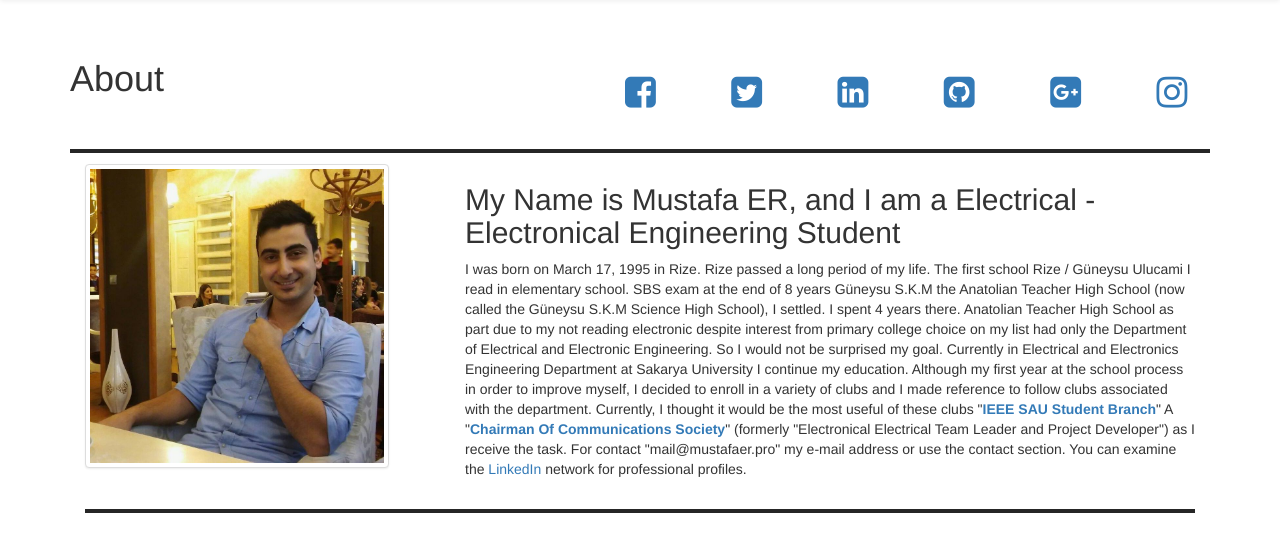
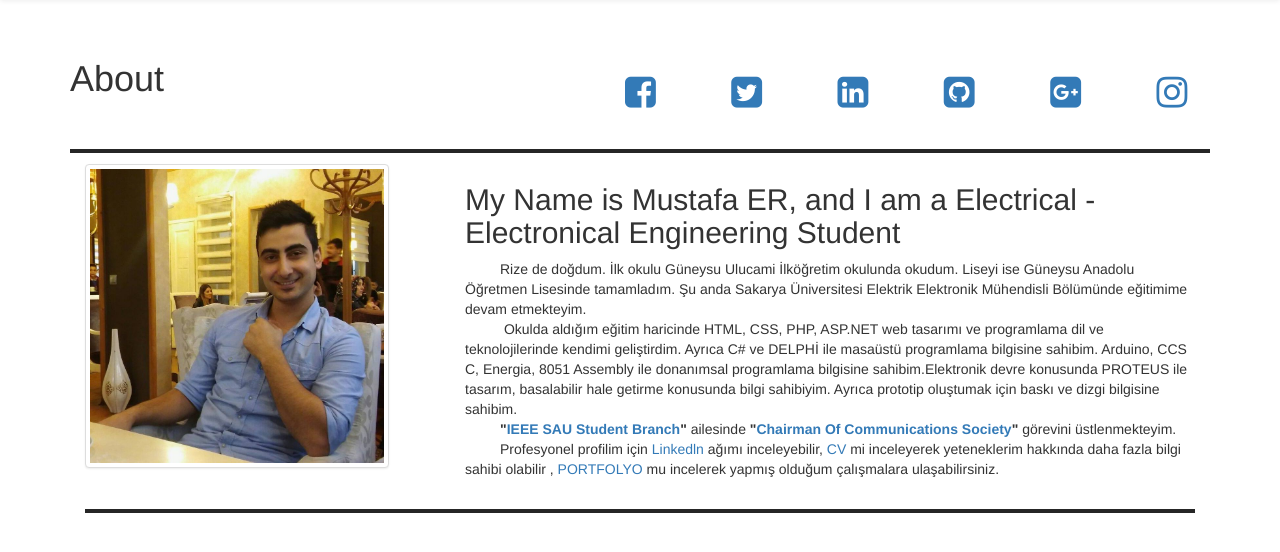
Before and after one commit to mustafaer-zz/onepagepersonalresume, a PHP site: page / in a window 1280 px wide. Shown: the part 51-603 px from the top of the page. Run offline with PHP 8.4, Linux system fonts and the light colour scheme; some libraries are stand-ins or nearby versions.

Commit message:
Kişisel tanıtım sayfası

```diff
--- a/index.php
+++ b/index.php
@@ -62,12 +62,20 @@
        	    <li class="col-lg-2 col-md-2 col-sm-4 col-xs-4"><a href="https://instagram.com/MustafaER53/" target=".blank"><i class="fa fa-instagram fa-fw" aria-hidden="true"></i></a></li>
         </ul></h1><br>
    <div style="margin-top: 35px;" class="col-lg-4 col-md-4 col-sm-12 col-xs-12">
-       <img src="img/mustafaer.jpg" class="img-thumbnail" alt="Cinque Terre" width="304" height="236">
+       <img src="img/mustafaer.jpg" class="img-thumbnail" alt="Mustafa ER - Img" width="304" height="236">
    </div>
    <h1 style="border: 2px solid #262626;"></h1>
    <div class="col-lg-8 col-md-8 col-sm-12 col-xs-12">
        <h2>My Name is Mustafa ER, and I am a Electrical - Electronical Engineering Student</h2>
-       <p>I was born on March 17, 1995 in Rize. Rize passed a long period of my life. The first school Rize / Güneysu Ulucami I read in elementary school. SBS exam at the end of 8 years Güneysu S.K.M the Anatolian Teacher High School (now called the Güneysu S.K.M Science High School), I settled. I spent 4 years there. Anatolian Teacher High School as part due to my not reading electronic despite interest from primary college choice on my list had only the Department of Electrical and Electronic Engineering. So I would not be surprised my goal. Currently in Electrical and Electronics Engineering Department at Sakarya University I continue my education. Although my first year at the school process in order to improve myself, I decided to enroll in a variety of clubs and I made reference to follow clubs associated with the department. Currently, I thought it would be the most useful of these clubs "<b><a href="https://www.facebook.com/sauieee" style="text-decoration: none;">IEEE SAU Student Branch</a></b>" A "<b><a href="https://www.facebook.com/ieeesaucomsoc" style="text-decoration: none;">Chairman Of Communications Society</a></b>" (formerly "Electronical Electrical Team Leader and Project Developer") as I receive the task. For contact "mail@mustafaer.pro" my e-mail address or use the contact section. You can examine the <a href="https://tr.linkedin.com/in/mustafaer/">LinkedIn</a> network for professional profiles.</p>
+       <p>
+        &nbsp;&nbsp;&nbsp;&nbsp;&nbsp;&nbsp;&nbsp;&nbsp;&nbsp;Rize de doğdum. İlk okulu Güneysu Ulucami İlköğretim okulunda okudum. Liseyi ise Güneysu Anadolu Öğretmen Lisesinde tamamladım. Şu anda Sakarya Üniversitesi Elektrik Elektronik Mühendisli Bölümünde eğitimime devam etmekteyim.
+	<br>
+        &nbsp;&nbsp;&nbsp;&nbsp;&nbsp;&nbsp;&nbsp;&nbsp;&nbsp;  Okulda aldığım eğitim haricinde HTML, CSS, PHP, ASP.NET web tasarımı ve programlama dil ve teknolojilerinde kendimi geliştirdim. Ayrıca C# ve DELPHİ ile masaüstü programlama bilgisine sahibim. Arduino, CCS C, Energia, 8051 Assembly ile donanımsal programlama bilgisine sahibim.Elektronik devre konusunda PROTEUS ile tasarım, basalabilir hale getirme konusunda bilgi sahibiyim. Ayrıca prototip oluştumak için baskı ve dizgi bilgisine sahibim.
+        <br>
+        &nbsp;&nbsp;&nbsp;&nbsp;&nbsp;&nbsp;&nbsp;&nbsp;&nbsp;<b>"<a href="https://facebook.com/sauieee" style="text-decoration: none;">IEEE SAU Student Branch</a>"</b> ailesinde <b>"<a href="https://facebook.com/sauieeecomsoc" style="text-decoration: none;">Chairman Of Communications Society</a>"</b> görevini üstlenmekteyim.
+        <br>
+        &nbsp;&nbsp;&nbsp;&nbsp;&nbsp;&nbsp;&nbsp;&nbsp;&nbsp;Profesyonel profilim için <a href="https://www.linkedin.com/in/mustafaer" style="text-decoration: none;">Linkedln</a> ağımı inceleyebilir, <a href="http://cv.mustafaer.pro" style="text-decoration: none;">CV</a> mi inceleyerek yeteneklerim hakkında daha fazla bilgi sahibi olabilir , <a href="http://portfolyo.mustafaer.pro" style="text-decoration: none;">PORTFOLYO</a> mu incelerek yapmış olduğum çalışmalara ulaşabilirsiniz.
+       </p>
    </div>
    <div class="col-lg-12 col-md-12 col-sm-12 col-xs-12">
    <h1 style="border: 2px solid #262626;"></h1>
```
